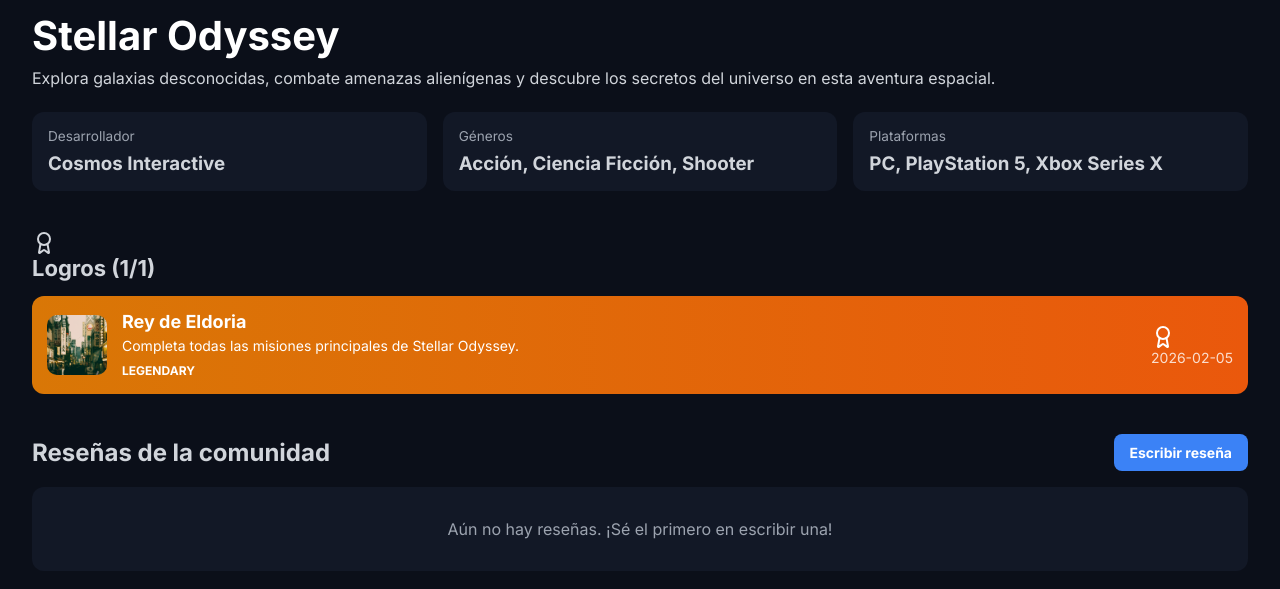
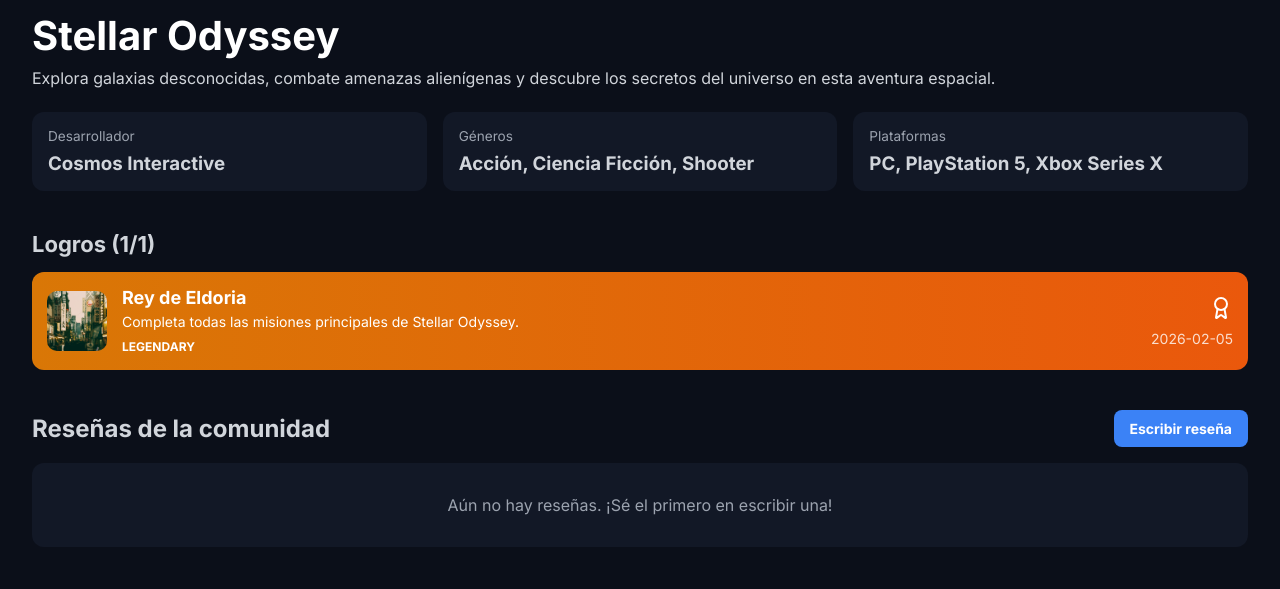
Before and after one commit to Nuriaadr/PixelBoxTFG-final, a PHP site: page /html/detalles_juego.html in a window 1280 px wide. Shown: the part 722-1311 px from the top of the page. Run offline with PHP 8.4, Linux system fonts and the light colour scheme.

Commit message:
logro cuadrao

```diff
--- a/PixelBoxTFG-master/estilos/style.css
+++ b/PixelBoxTFG-master/estilos/style.css
@@ -1157,7 +1157,8 @@ img {
   width: 24px;
   height: 24px;
   flex-shrink: 0;
-
+  margin-left: 70px;
+  margin-bottom: 10px;
 }
 
 .date {
--- a/PixelBoxTFG-master/html/detalles_juego.html
+++ b/PixelBoxTFG-master/html/detalles_juego.html
@@ -109,7 +109,7 @@
         <div class="achievements-section">
 
             <h2 class="achievements-title">
-                <i data-lucide="award" class="trophy"></i> Logros (1/1)
+                 Logros (1/1)
             </h2>
 
             <div class="achievement-card">
```
